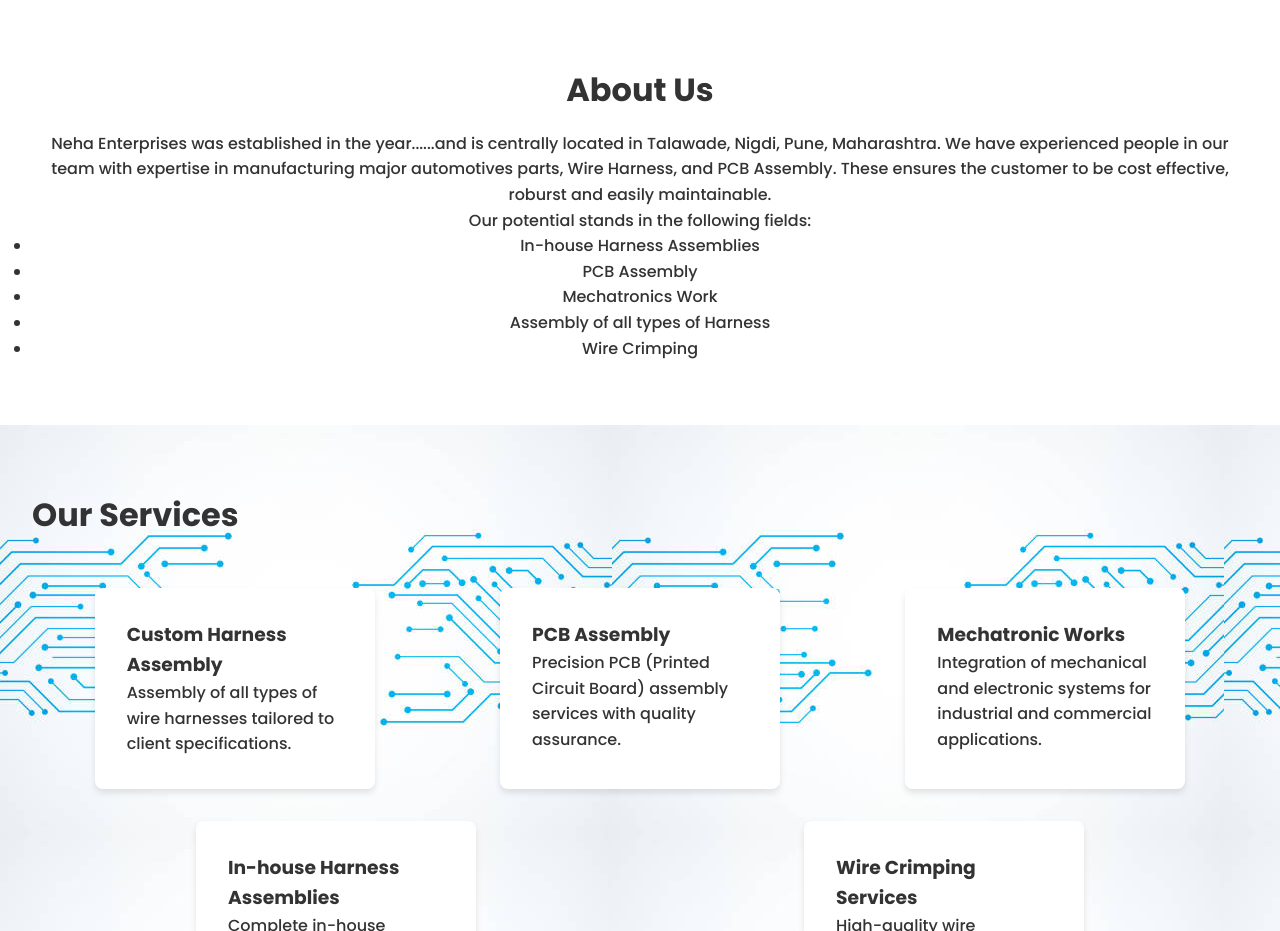
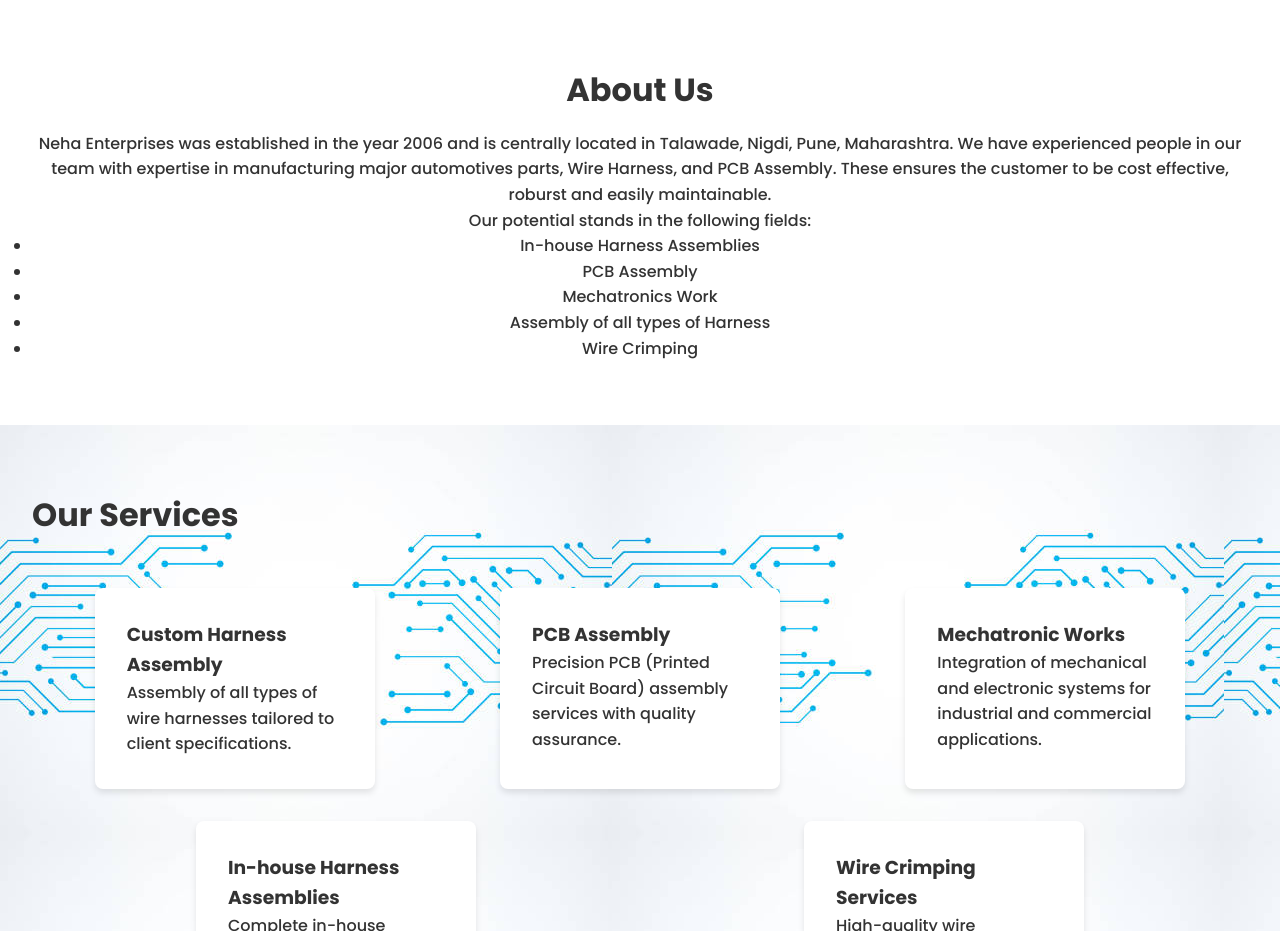
Before and after one commit to nehalpawar0920/Project---Neha-Enterprises, a plain HTML site: page index.html in a window 1280 px wide. Shown: the part 880-1811 px from the top of the page. Drawn offline with Linux system fonts and the light colour scheme.

Commit message:
index.html

```diff
--- a/index.html
+++ b/index.html
@@ -38,7 +38,7 @@
     <!-- About Us Section -->
     <section id="about">
         <h2>About Us</h2>
-        <p>Neha Enterprises was established in the year......and is centrally located in Talawade, Nigdi, Pune, Maharashtra. We have experienced people in our team with expertise in manufacturing major automotives parts, Wire Harness, and PCB Assembly. These ensures the customer to be cost effective, roburst and easily maintainable.<br> Our potential stands in the following fields: <ul>
+        <p>Neha Enterprises was established in the year 2006 and is centrally located in Talawade, Nigdi, Pune, Maharashtra. We have experienced people in our team with expertise in manufacturing major automotives parts, Wire Harness, and PCB Assembly. These ensures the customer to be cost effective, roburst and easily maintainable.<br> Our potential stands in the following fields: <ul>
         <li>In-house Harness Assemblies</li>
         <li>PCB Assembly</li>
         <li>Mechatronics Work</li>
```
